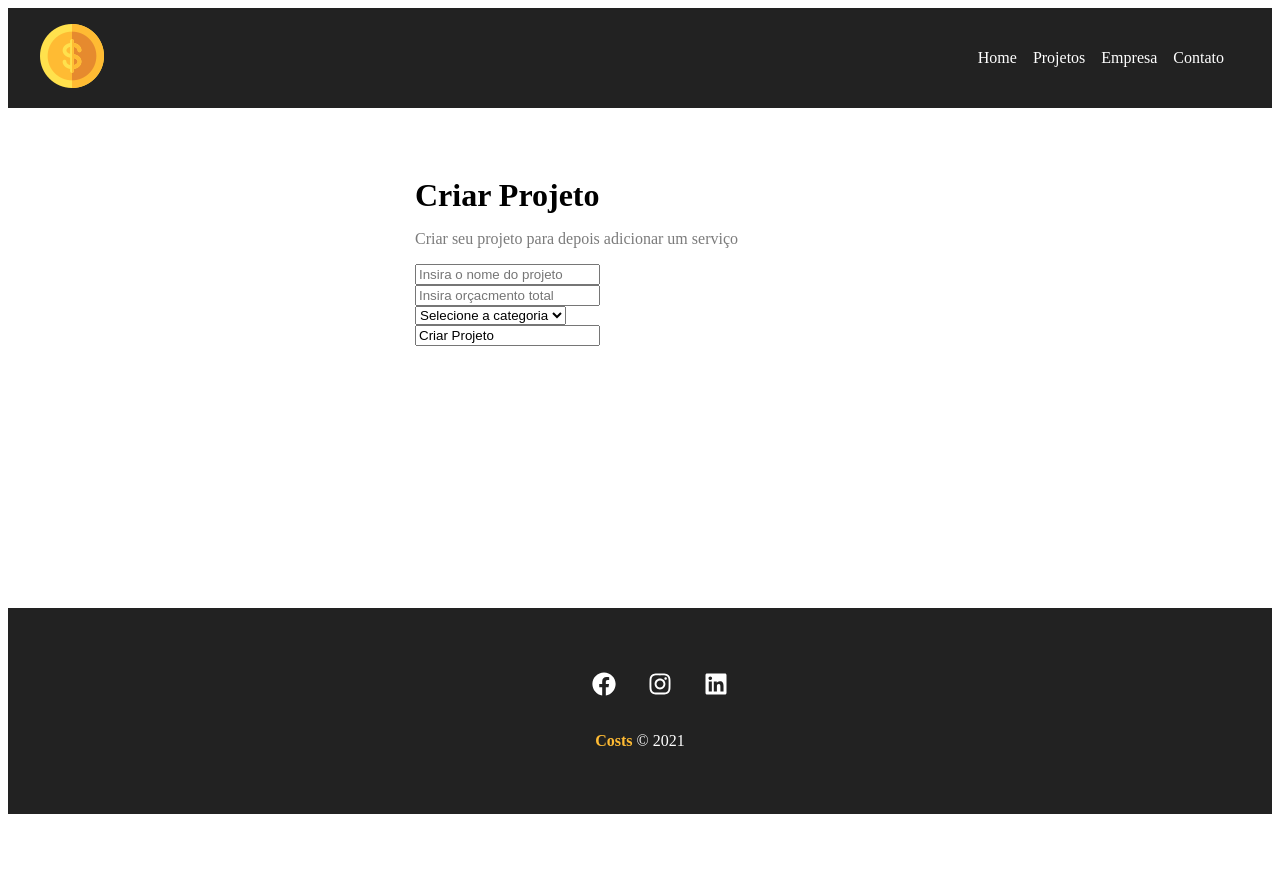
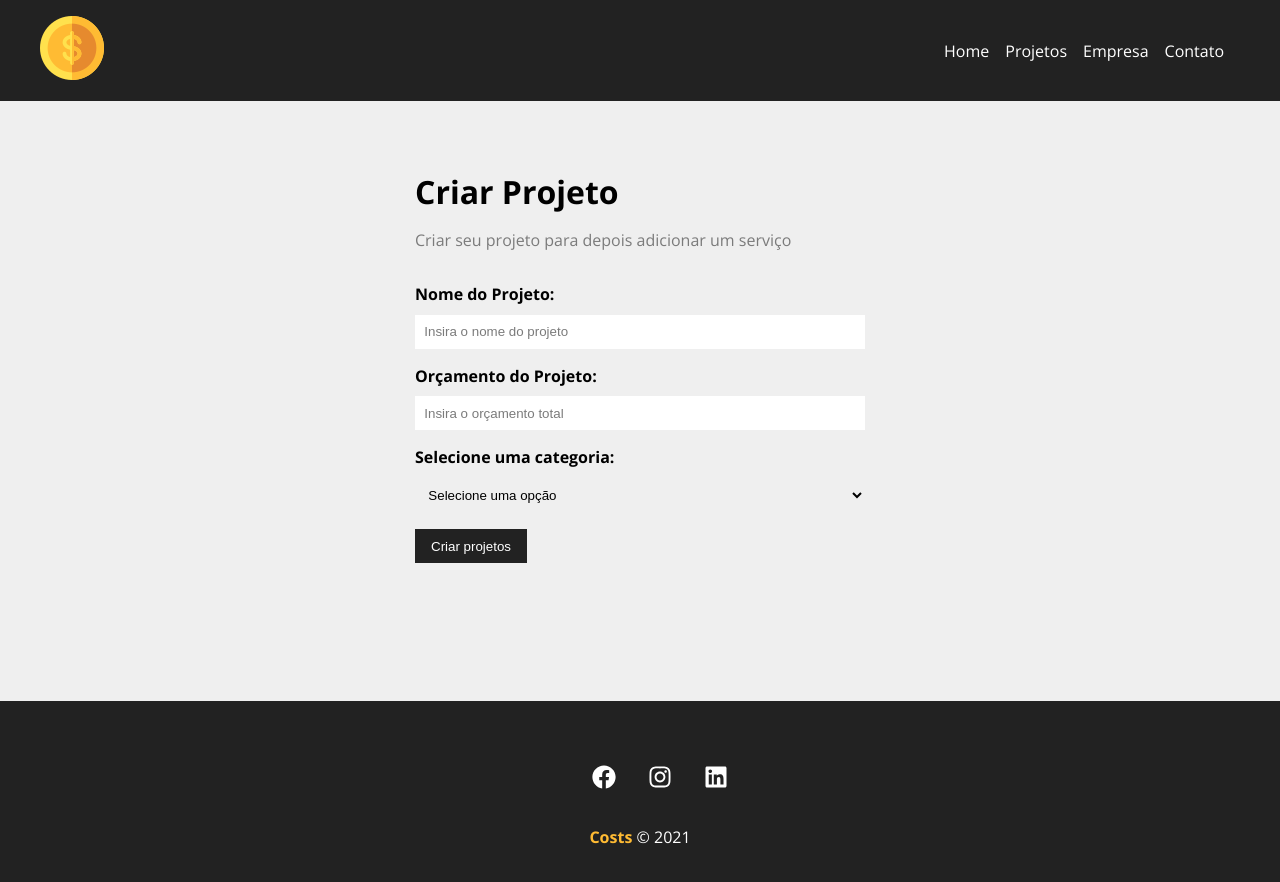
Before and after one commit to michael-petterson-06/Projeto-Costs-Mike, a React (Create React App) app in the folder costs/: page /newproject in a window 1280 px wide. Shown: the top 882 px of the page. Before the commit the page ends 822 px from the top, so only its background shows below. Built offline with nearby package versions, Linux system fonts and the light colour scheme.

Commit message:
Estilizando nemproject

```diff
--- /dev/null
+++ b/costs/src/components/form/Select.js
@@ -0,0 +1,14 @@
+import Styles from './Select.module.css';
+
+function Select ({text, name, option, handleOnChange, value}) {
+    return (
+        <div className={ Styles.form_control }>
+            <label htmlFor={ name }>{ text }:</label>
+            <select name={ name } id={ name }>
+                <option>Selecione uma opção</option>
+            </select>
+        </div>
+    )
+}
+
+export default Select;
--- /dev/null
+++ b/costs/src/components/form/Select.module.css
@@ -0,0 +1,19 @@
+.form_control {
+    display: flex;
+    flex-direction: column;
+    margin-bottom: 1em;
+}
+
+
+.form_control label {
+    margin-bottom: .6em;
+    font-weight: bold;
+}
+
+
+.form_control select {
+    /* background-color: #FFFF; */
+    padding: .7em;
+    border-radius: 0;
+    border: none;
+}
--- /dev/null
+++ b/costs/src/components/form/SubmitButton.js
@@ -0,0 +1,11 @@
+import styles from './SubmitButton.module.css'
+
+function SubmitButton({ text }) {
+  return (
+    <div>
+      <button className={styles.btn}>{text}</button>
+    </div>
+  )
+}
+
+export default SubmitButton
--- /dev/null
+++ b/costs/src/components/form/SubmitButton.module.css
@@ -0,0 +1,13 @@
+.btn {
+    background-color: #222;
+    color: #fff;
+    padding: 0.7em 1.2em;
+    text-decoration: none;
+    transition: 0.5s;
+    cursor: pointer;
+    border: none;
+  }
+
+  .btn:hover {
+    color: #ffbb33;
+  }
--- /dev/null
+++ b/costs/src/components/form/input.js
@@ -0,0 +1,19 @@
+import Styles from './input.module.css';
+
+function input ({type, text, name, placeholder, handleOnChange, value}) {
+    return (
+        <div className={ Styles.form_control }>
+            <label htmlFor={ name }>{ text }:</label>
+            <input
+                 type={ type }
+                 id={ name }
+                 name={ name }
+                 placeholder={ placeholder }
+                 onChange={ handleOnChange}
+                value={ value }
+            />
+        </div>
+    )
+}
+
+export default input;
--- /dev/null
+++ b/costs/src/components/form/input.module.css
@@ -0,0 +1,23 @@
+.form_control {
+    display: flex;
+    flex-direction: column;
+    margin-bottom: 1em;
+}
+
+
+.form_control label {
+    margin-bottom: .6em;
+    font-weight: bold;
+}
+
+
+.form_control input {
+    padding: .7em;
+    border-radius: 0;
+    border: none;
+}
+
+
+.form_control input::placeholder {
+    color: #7b7b7b;
+}
--- a/costs/src/components/layout/Container.module.css
+++ b/costs/src/components/layout/Container.module.css
@@ -4,12 +4,11 @@
     justify-content: space-between; /*espaçar elementos com distancia iguais*/
     margin: 0 auto;
     flex-wrap: wrap; /*Quando os elementos ultrapasarem a tela eles continuam na linha de baixo.*/
-
 }
 
 
 .min-height {
-    min-height: 500px; /*mudar depois para 75% */
+    min-height: 75%; /*mudar depois para 75% */
 }
 
 
--- a/costs/src/components/pages/NewProject.js
+++ b/costs/src/components/pages/NewProject.js
@@ -6,7 +6,7 @@
         <div className={Styles.newproject_container}>
             <h1>Criar Projeto</h1>
             <p>Criar seu projeto para depois adicionar um serviço </p>
-            <ProjectForm/>
+            <ProjectForm btnText='Criar projetos'/>
         </div>
     )
 }
--- a/costs/src/components/project/ProjectForm.js
+++ b/costs/src/components/project/ProjectForm.js
@@ -1,23 +1,27 @@
-function ProjectForm  () {
+import Styles from './ProjectForm.module.css'
+import Input from '../form/input.js'
+import Select from '../form/Select';
+import SubmitButton from '../form/SubmitButton';
+
+function ProjectForm  ({btnText}) {
     return (
-        <form>
-            <div>
-                <input type='text' placeholder="Insira o nome do projeto"/>
-            </div>
-            <div>
-                <input type='number' placeholder='Insira orçacmento total'/>
-            </div>
-            <div>
-                <select name='categoy_id'>
-                    <option disable selected>Selecione a categoria </option>
-                </select>
-            </div>
-            <div>
-                <input text='submit' value='Criar Projeto'/>
-            </div>
+        <form className={ Styles.form }>
+            <Input
+                type='text'
+                text='Nome do Projeto'
+                name='name'
+                placeholder='Insira o nome do projeto'
+            />
+            <Input
+                type='number'
+                text='Orçamento do Projeto'
+                name='budget'
+                placeholder='Insira o orçamento total'
+            />
+            <Select name='category_id' text='Selecione uma categoria'/>
+            <SubmitButton text={ btnText }/>
         </form>
     )
 }
 
-
 export default ProjectForm;
--- a/costs/src/components/project/ProjectForm.module.css
+++ b/costs/src/components/project/ProjectForm.module.css
@@ -0,0 +1,4 @@
+.form {
+    width: 100%;
+    margin: 2em 0;
+}
--- a/costs/src/index.js
+++ b/costs/src/index.js
@@ -1,6 +1,6 @@
 import React from 'react';
 import ReactDOM from 'react-dom';
-// import './index.css';
+import './index.css';
 import App from './App';
 
 
```
